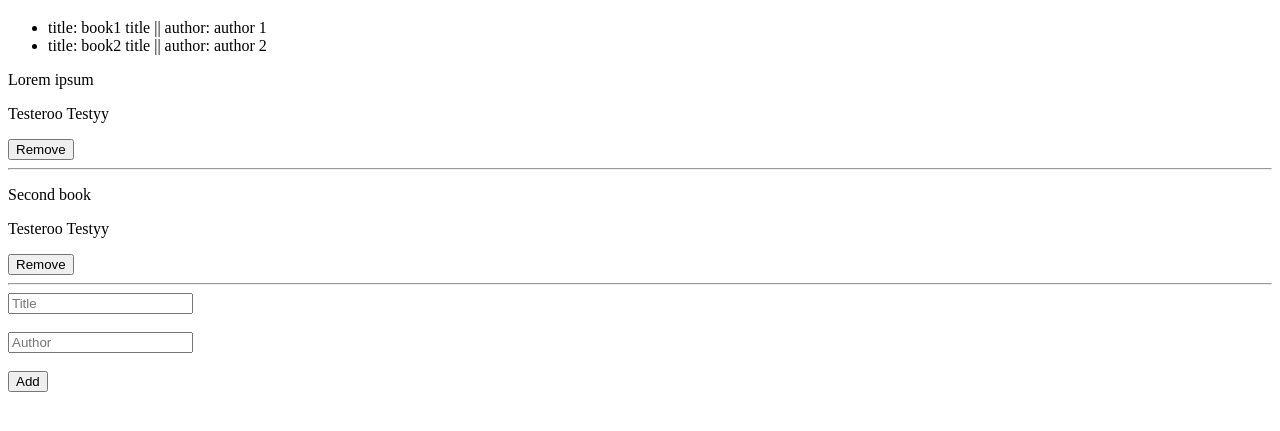
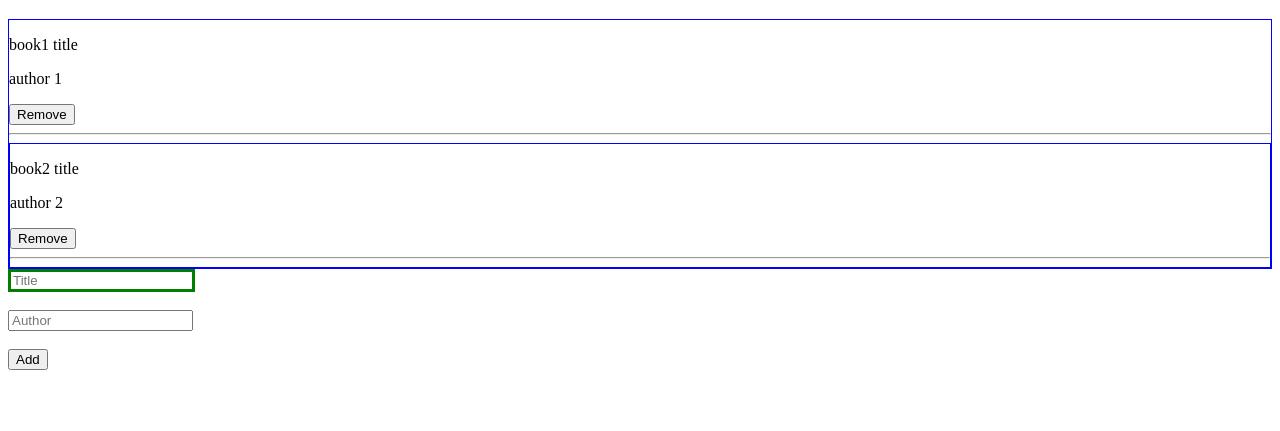
Before and after one commit to Vagyasri/Awesome-Books, a website: page index.html in a window 1280 px wide. Shown: the part 61-492 px from the top of the page. Drawn offline with Linux system fonts and the light colour scheme.

Commit message:
display books

```diff
--- a/index.html
+++ b/index.html
@@ -5,11 +5,14 @@
     <meta http-equiv="X-UA-Compatible" content="IE=edge">
     <meta name="viewport" content="width=device-width, initial-scale=1.0">
     <title>Awesome Books</title>
+    <link rel="stylesheet" href="style.css">
 </head>
 <body>
     <h1>Awesome books</h1>
-    <div id='display-books'></div>
-    <div>
+    <div id='display-books'>
+
+    </div>
+    <!-- <div>
         <p>Lorem ipsum</p>
         <p>Testeroo Testyy</p>
         <button type="button"> Remove </button>
@@ -20,11 +23,13 @@
         <p>Testeroo Testyy</p>
         <button type="button"> Remove </button>
         <hr>
-    </div>
+    </div> -->
+
+
     <form>
         <input type="text" placeholder="Title"><br><br>
         <input type="text" placeholder="Author"><br><br>
-        <button type="button"> Add </button>
+        <button class='add-btn' type="button"> Add </button>
     </form>
     <script src='index.js'></script>
 </body>
--- a/index.js
+++ b/index.js
@@ -7,30 +7,53 @@ let listOfBooks = [
     collection.push({title: title, author: author})
 }
 
-// AddBook('book3', 'author-3', listOfBooks);
-// console.log(listOfBooks);
+
 
 function removeBook(remTitle, collection){
  listOfBooks = collection.filter(book => book.title != remTitle);
 }
 
-// RemoveBook('book2 title', listOfBooks);
-// console.log(listOfBooks);
 
-function convertCollectionToString(collection){
 
-    let output = '';
-    return output = collection.map(book => {return `<li>title: ${book.title} || author: ${book.author}</li>`}).join('');
+function display(collection){
+    booksContainer = document.getElementById('display-books');
+    for(let book of collection){
+        booksContainer.innerHTML += `
+        <div>
+        <p>${book.title}</p>
+        <p>${book.author}</p>
+        <button type="button"> Remove </button>
+        <hr>
+        </div>
+        `;
+    }
+}
+display(listOfBooks);
+
+// when click ADD ---->
+     //2) update our listOfBooks and call display()
+
+function addBtnClick(){
+    let container = document.createElement('div');
+    container.innerHTML = `
+        <p>HARRY POTTER book</p>
+        <p>Testeroo Testyy</p>
+         <button type="button"> Remove </button>
+         <hr>
+    `;
+    let lastBook = document.querySelector('body div:last-of-type');
+    lastBook.after(container);
+
 }
 
-function display(collection){
-    let list = document.createElement('ul');
-    list.className = 'display-books';
-    list.innerHTML = `
-           ${convertCollectionToString(collection)}
-    `;
-    let container = document.getElementById('display-books');
-    container.append(list);
-}
 
-display(listOfBooks);
+// let titleInput = document.querySelector('input[placeholder="Title"]')
+// titleInput.value = 'vdfvdfdffdffgf';
+
+
+
+let addBtn =  document.querySelector('.add-btn');
+//console.log(addBtn)
+
+
+addBtn.addEventListener('click', ()=>{console.log('clicked!!')})
--- /dev/null
+++ b/style.css
@@ -0,0 +1,7 @@
+body div:last-of-type {
+    border: 1px solid blue;
+}
+
+input[placeholder="Title"]{
+    border: 3px solid green;
+}
```
Also changed, not shown: c.js (added, +14 -0 lines).
